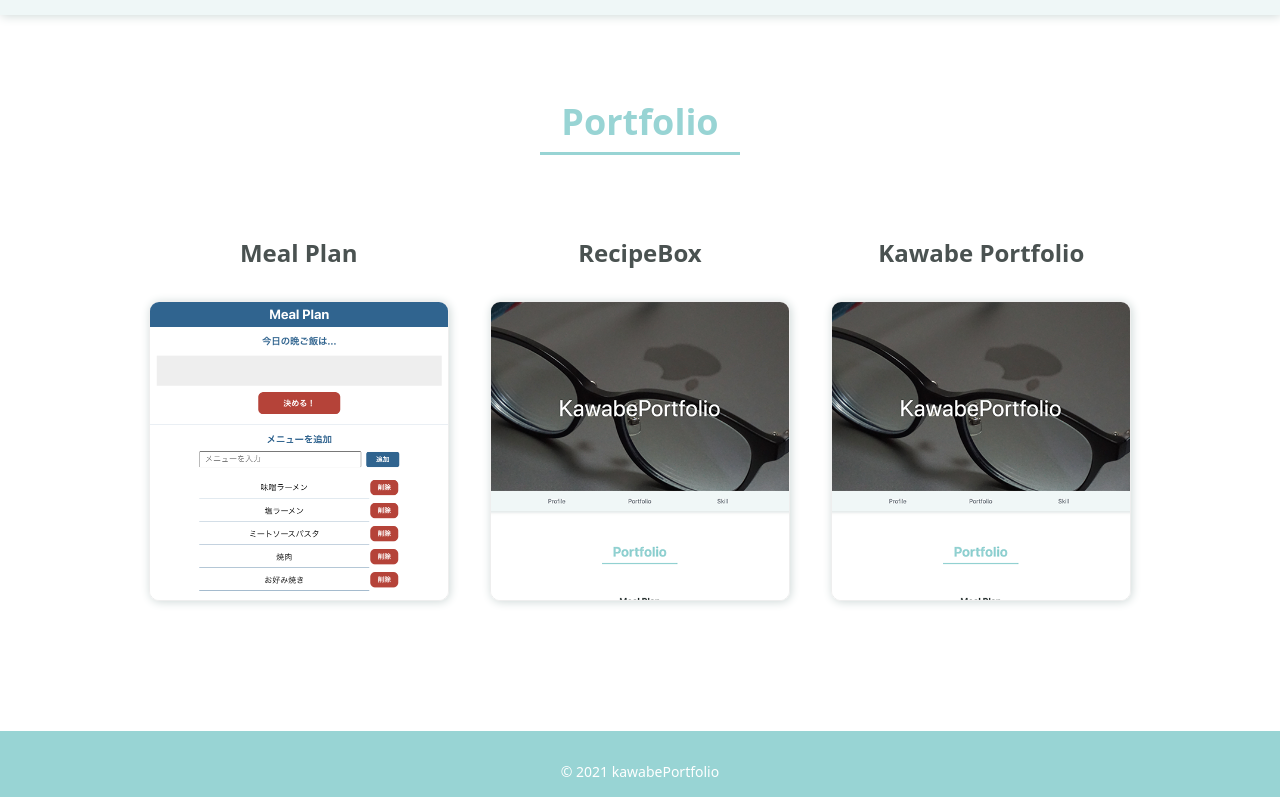
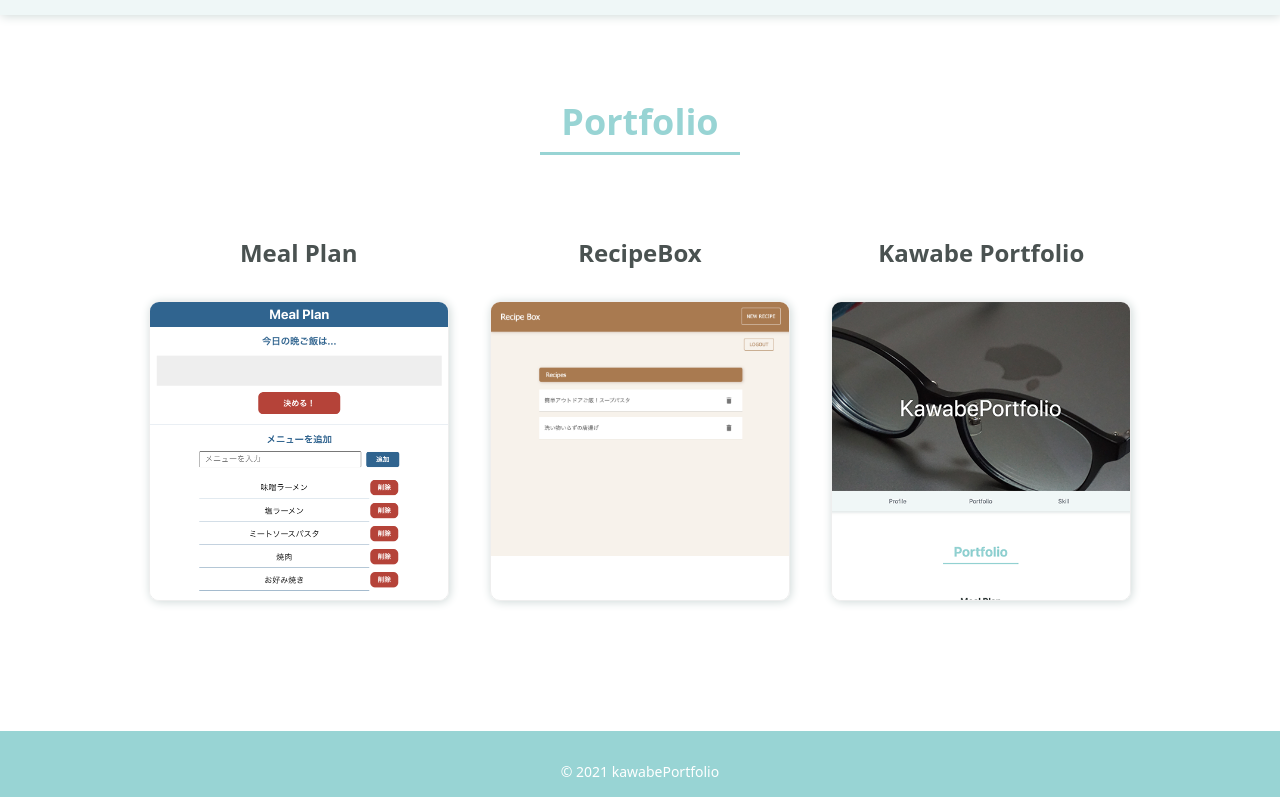
Before and after one commit to kawabesan/kawabe-portfolio, a Next.js app: page /portfolio in a window 1280 px wide. Shown: the part 539-1336 px from the top of the page. Built offline with nearby package versions, Linux system fonts and the light colour scheme.

Commit message:
画像の追加

```diff
--- a/pages/portfolio.js
+++ b/pages/portfolio.js
@@ -25,7 +25,7 @@ export default function Portfolio() {
         />
         <PortfolioItem
           pfTitle="RecipeBox"
-          fname="./portfolio_img2.png"
+          fname="./portfolio_img3.png"
           size="100%"
           dis="日々作成した料理のレシピを書き込むことができるアプリになります。"
           period="3週間"
```
Also changed, not shown: public/portfolio_img3.png (added).
